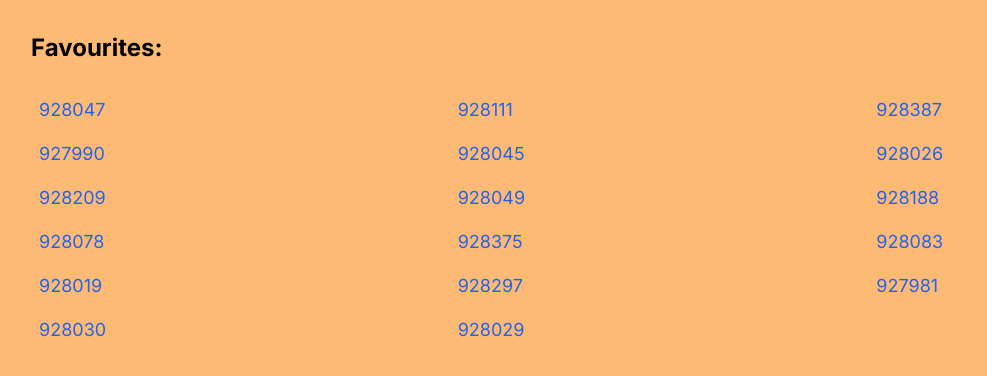
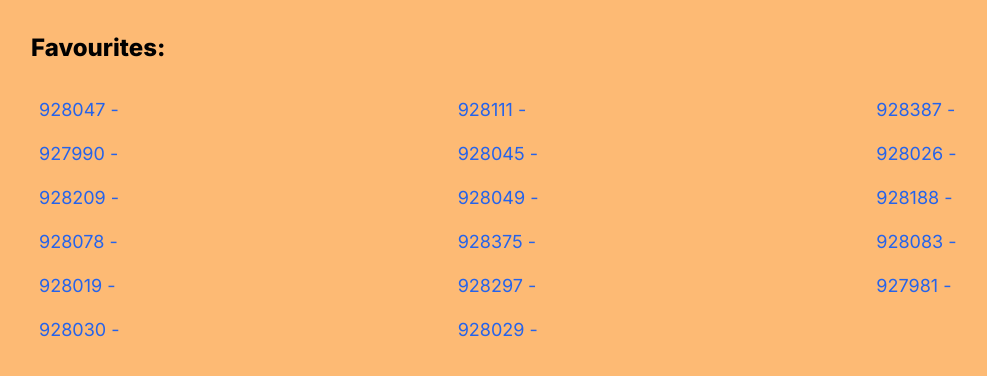
Before and after one commit to JoaoSaraiva1/buff, a Next.js app: page /d3 in a window 1280 px wide. Shown: the top 376 px of the page, without its empty margins (1-988 px from the left). Built offline with nearby package versions, Linux system fonts and the light colour scheme; no server answers; the database is empty.

Commit message:
Refactor D3Chart component and update favorites list

```diff
--- a/src/app/d3/[id]/page.tsx
+++ b/src/app/d3/[id]/page.tsx
@@ -18,8 +18,6 @@ export default async function Page({ params }: { params: { id: string } }) {
     },
   });
 
-  console.log("🚀 ~ file: page.tsx:21 ~ Page ~ Items:", Items)
-
   return (
     <div className="container mx-auto bg-orange-300 w-screen h-screen">
       <h2 className="text-3xl px-8 py-8">Item: {Items[0]?.items?.item_name}</h2>
--- a/src/app/d3/page.tsx
+++ b/src/app/d3/page.tsx
@@ -1,34 +1,51 @@
 import Link from "next/link";
+import { prisma } from "@/../prisma/index";
 
 const favs = [
-  "928047",
-  "928111",
-  "928387",
-  "927990",
-  "928045",
-  "928026",
-  "928209",
-  "928049",
-  "928188",
-  "928078",
-  "928375",
-  "928083",
-  "928019",
-  "928297",
-  "927981",
-  "928030",
-  "928029",
+  { id: "928047", itemName: "" },
+  { id: "928111", itemName: "" },
+  { id: "928387", itemName: "" },
+  { id: "927990", itemName: "" },
+  { id: "928045", itemName: "" },
+  { id: "928026", itemName: "" },
+  { id: "928209", itemName: "" },
+  { id: "928049", itemName: "" },
+  { id: "928188", itemName: "" },
+  { id: "928078", itemName: "" },
+  { id: "928375", itemName: "" },
+  { id: "928083", itemName: "" },
+  { id: "928019", itemName: "" },
+  { id: "928297", itemName: "" },
+  { id: "927981", itemName: "" },
+  { id: "928030", itemName: "" },
+  { id: "928029", itemName: "" },
 ];
 
 export default async function d3Page() {
+  const favItems = await Promise.all(
+    favs.map(async ({ id }) => {
+      const item = await prisma.items.findUnique({
+        where: {
+          buff_id: id,
+        },
+        select: {
+          item_name: true,
+        },
+      });
+      return { id, itemName: item?.item_name || "" };
+    })
+  );
+
   return (
     <div className="container mx-auto bg-orange-300 w-screen h-screen">
-      <h1 className="text-2xl font-bold px-8 py-8">Favourites:</h1>
+      <h1 className="text-2xl text-black font-extrabold px-8 py-8">Favourites:</h1>
       <ul className="grid grid-cols-3 gap-4 pl-10">
-        {favs.map((id) => (
+        {favItems.map(({ id, itemName }) => (
           <li key={id} className="text-lg">
             <Link href={`/d3/${id}`}>
-              <div className="text-blue-600 hover:underline">{id}</div>
+              <div className="text-blue-600 hover:underline">
+                {id} - {itemName}
+              </div>
             </Link>
           </li>
         ))}
```
Also changed, not shown: src/app/d3/[id]/d3-chart.tsx (+15 -1 lines).
